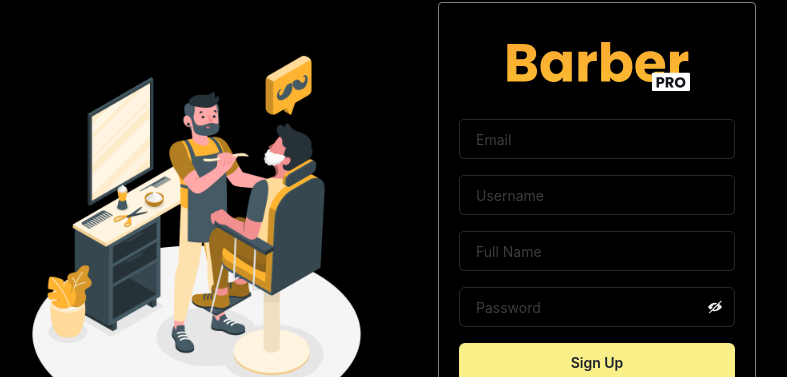
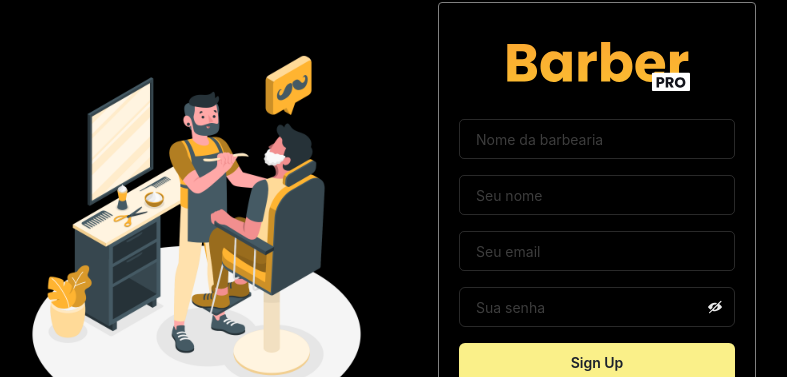
Before and after one commit to alvarogomesilva/app_barber, a React (Vite) app in the folder frontend/: page /auth in a window 1280 px wide. Both pictures are taken after a click on the element "Sign Up". Shown: the part 165-542 px from the top of the page, without its empty margins (263-1050 px from the left). Built offline with nearby package versions, Linux system fonts and the light colour scheme.

Commit message:
feat: cadastrando barbeiros

```diff
--- a/frontend/package.json
+++ b/frontend/package.json
@@ -21,6 +21,7 @@
     "react-firebase-hooks": "^5.1.1",
     "react-icons": "^5.0.1",
     "react-router-dom": "^6.22.3",
+    "react-toastify": "^10.0.5",
     "zustand": "^4.5.2"
   },
   "devDependencies": {
--- a/frontend/src/components/AuthForm/SignUp.jsx
+++ b/frontend/src/components/AuthForm/SignUp.jsx
@@ -2,51 +2,55 @@ import { ViewIcon, ViewOffIcon } from "@chakra-ui/icons";
 import { Button, Input, InputGroup, InputRightElement } from "@chakra-ui/react";
 import { useState } from "react";
 
+import { useSignUp } from '../../hooks/useSignUp';
+
 const Signup = () => {
+    const [showPassword, setShowPassword] = useState(false);
     const [inputs, setInputs] = useState({
-        fullName: "",
-        username: "",
+        barbershop: "",
+        name: "",
         email: "",
         password: "",
     });
-    const [showPassword, setShowPassword] = useState(false);
+
+    const { signup, loading } = useSignUp()
 
     return (
         <>
             <Input
                 borderRadius={5}
                 focusBorderColor="yellow.500"
-                placeholder='Email'
+                placeholder='Nome da barbearia'
                 fontSize={14}
                 type='email'
+                size={"md"}
+                value={inputs.barbershop}
+                onChange={(e) => setInputs({ ...inputs, barbershop: e.target.value })}
+            />
+            <Input
+                borderRadius={5}
+                focusBorderColor="yellow.500"
+                placeholder='Seu nome'
+                fontSize={14}
+                type='text'
+                size={"md"}
+                value={inputs.name}
+                onChange={(e) => setInputs({ ...inputs, name: e.target.value })}
+            />
+            <Input
+                borderRadius={5}
+                focusBorderColor="yellow.500"
+                placeholder='Seu email'
+                fontSize={14}
+                type='text'
                 size={"md"}
                 value={inputs.email}
                 onChange={(e) => setInputs({ ...inputs, email: e.target.value })}
             />
-            <Input
-                borderRadius={5}
-                focusBorderColor="yellow.500"
-                placeholder='Username'
-                fontSize={14}
-                type='text'
-                size={"md"}
-                value={inputs.username}
-                onChange={(e) => setInputs({ ...inputs, username: e.target.value })}
-            />
-            <Input
-                borderRadius={5}
-                focusBorderColor="yellow.500"
-                placeholder='Full Name'
-                fontSize={14}
-                type='text'
-                size={"md"}
-                value={inputs.fullName}
-                onChange={(e) => setInputs({ ...inputs, fullName: e.target.value })}
-            />
             <InputGroup>
                 <Input
                     focusBorderColor="yellow.500"
-                    placeholder='Password'
+                    placeholder='Sua senha'
                     fontSize={14}
                     type={showPassword ? "text" : "password"}
                     value={inputs.password}
@@ -65,6 +69,8 @@ const Signup = () => {
                 colorScheme='yellow'
                 size={"md"}
                 fontSize={14}
+                isLoading={loading}
+                onClick={() => signup(inputs)}
             >
                 Sign Up
             </Button>
--- /dev/null
+++ b/frontend/src/firebase/firebaseConfig.js
@@ -0,0 +1,21 @@
+import { initializeApp } from "firebase/app";
+import { getAuth } from "firebase/auth";
+import { getFirestore } from "firebase/firestore";
+import { getStorage } from "firebase/storage";
+
+
+const firebaseConfig = {
+  apiKey: "AIzaSyAErv7S4AFbPHoYn3XJ0jJI2pazmI_3658",
+  authDomain: "barber-a0ff0.firebaseapp.com",
+  projectId: "barber-a0ff0",
+  storageBucket: "barber-a0ff0.appspot.com",
+  messagingSenderId: "433474731368",
+  appId: "1:433474731368:web:7e4846ff2e7fc9e4b86add"
+};
+
+const app = initializeApp(firebaseConfig);
+const auth = getAuth(app);
+const firestore = getFirestore(app);
+const storage = getStorage(app);
+
+export { app, auth, firestore, storage };
--- /dev/null
+++ b/frontend/src/hooks/useSignUp.js
@@ -0,0 +1,56 @@
+import { useCreateUserWithEmailAndPassword } from 'react-firebase-hooks/auth';
+import { auth, firestore } from '../firebase/firebaseConfig';
+import { collection, doc, getDocs, query, setDoc, where } from "firebase/firestore";
+import { toast } from 'react-toastify'
+export const useSignUp = () => {
+    const [createUserWithEmailAndPassword, , loading, error] = useCreateUserWithEmailAndPassword(auth)
+
+    const signup = async (inputs) => {
+        const { barbershop, name, email, password } = inputs
+        if (!barbershop || !name || !email || !password) {
+            return toast.error("Preencha todos os campos!");
+        }
+
+        const barbersRef = collection(firestore, "barbers")
+        const q = query(barbersRef, where("email", "==", email))
+        const querySnapshot = await getDocs(q);
+
+        if (!querySnapshot.empty) {
+            return toast.error('Email já existente!')
+        }
+
+        if (password.length < 6) return toast.error('A senha precisa ter pelo menos 6 caracteres!')
+
+        try {
+            const newUser = await createUserWithEmailAndPassword(email, password)
+
+            if (!newUser && error) {
+                alert('Houve algum erro')
+                console.log(error)
+                return;
+            }
+
+            if (newUser) {
+                const userDoc = {
+                    uid: newUser.user.uid,
+                    barbershop: barbershop,
+                    name: name,
+                    email: email,
+                    avatar: "",
+                    address: "",
+                    phoneNumber: "",
+                    createdAt: Date.now(),
+                };
+
+                await setDoc(doc(firestore, "barbers", newUser.user.uid), userDoc)
+
+                toast.success("Cadastrado com sucesso!");
+            }
+        } catch (error) {
+            console.log(error)
+        }
+
+    }
+
+    return { signup, loading }
+}
--- a/frontend/src/main.jsx
+++ b/frontend/src/main.jsx
@@ -1,4 +1,5 @@
 import React from 'react'
+import "react-toastify/dist/ReactToastify.css";
 import ReactDOM from 'react-dom/client'
 import App from './App.jsx'
 import './index.css'
@@ -6,6 +7,8 @@ import { ChakraProvider } from '@chakra-ui/react'
 import { extendTheme } from '@chakra-ui/react'
 import { mode } from '@chakra-ui/theme-tools'
 import { BrowserRouter } from 'react-router-dom'
+import { ToastContainer } from 'react-toastify'
+
 
 const styles = {
   global: (props) => ({
@@ -29,6 +32,7 @@ ReactDOM.createRoot(document.getElementById('root')).render(
     <BrowserRouter>
       <ChakraProvider theme={theme}>
         <App />
+        <ToastContainer autoClose={1500} />
       </ChakraProvider>
     </BrowserRouter>
   </React.StrictMode>,
```
Also changed, not shown: frontend/src/App.jsx (+4 -5 lines), 1 other file (tests, documents, lock files or other folders).
